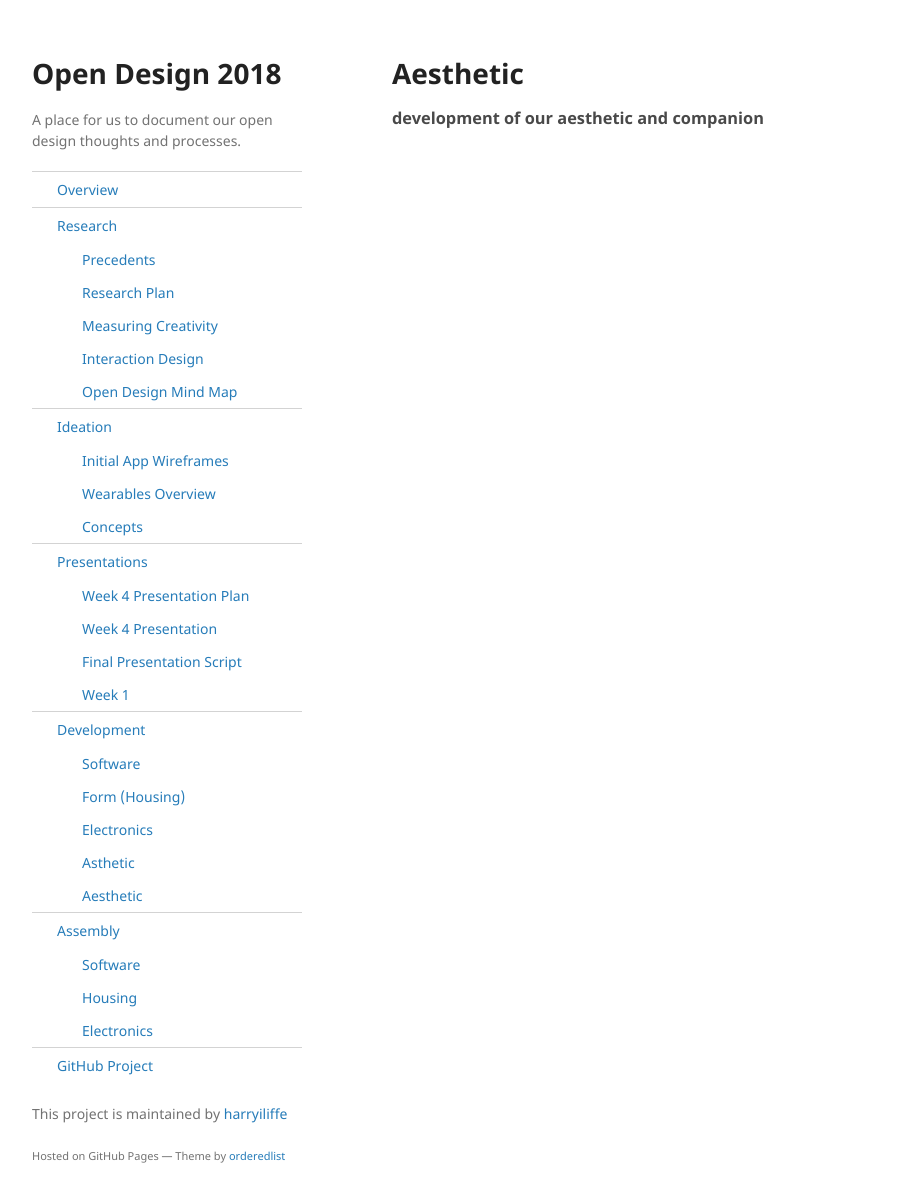
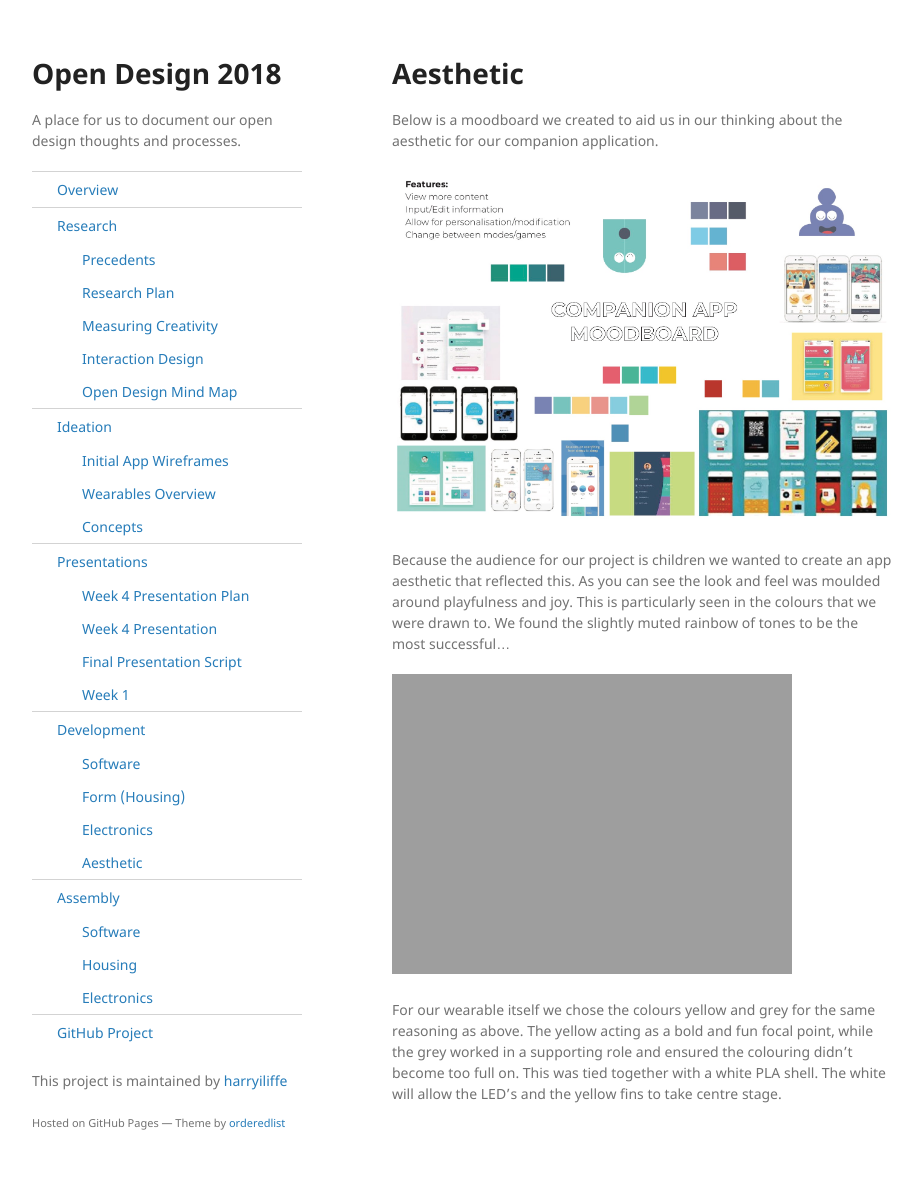
Before and after one commit to harryiliffe/open-design-2018, a Jekyll site: the page built from docs/_posts/2018-01-23-development-aesthetic.md, in a window 1280 px wide. Shown: the whole page, without its empty margins (178-1100 px from the left). Built offline with Jekyll 4.4.1, drawn with Linux system fonts in a browser that asks for light colours.

Commit message:
fixed spelling/naming

```diff
--- a/docs/_posts/2018-01-23-development-aesthetic.md
+++ b/docs/_posts/2018-01-23-development-aesthetic.md
@@ -5,4 +5,12 @@ title: "Aesthetic"
 order: 4
 ---
 
-### development of our aesthetic and companion
+Below is a moodboard we created to aid us in our thinking about the aesthetic for our companion application.
+
+![App Moodboard]({{site.imageurl}}/app-moodboard.jpg)
+
+Because the audience for our project is children we wanted to create an app aesthetic that reflected this. As you can see the look and feel was moulded around playfulness and joy. This is particularly seen in the colours that we were drawn to. We found the slightly muted rainbow of tones to be the most successful...
+
+![Colour Scheme]({{site.imageurl}}/final-colours.jpg)
+
+For our wearable itself we chose the colours yellow and grey for the same reasoning as above. The yellow acting as a bold and fun focal point, while the grey worked in a supporting role and ensured the colouring didn't become too full on. This was tied together with a white PLA shell. The white will allow the LED's and the yellow fins to take centre stage.
```
Also changed, not shown: docs/_posts/2018-01-23-development-asthetic.md (deleted, +0 -16 lines), docs/assets/img/final-colours.png (renamed from docs/assets/img/Screen Shot 2018-02-15 at 11.18.10 PM.png).
